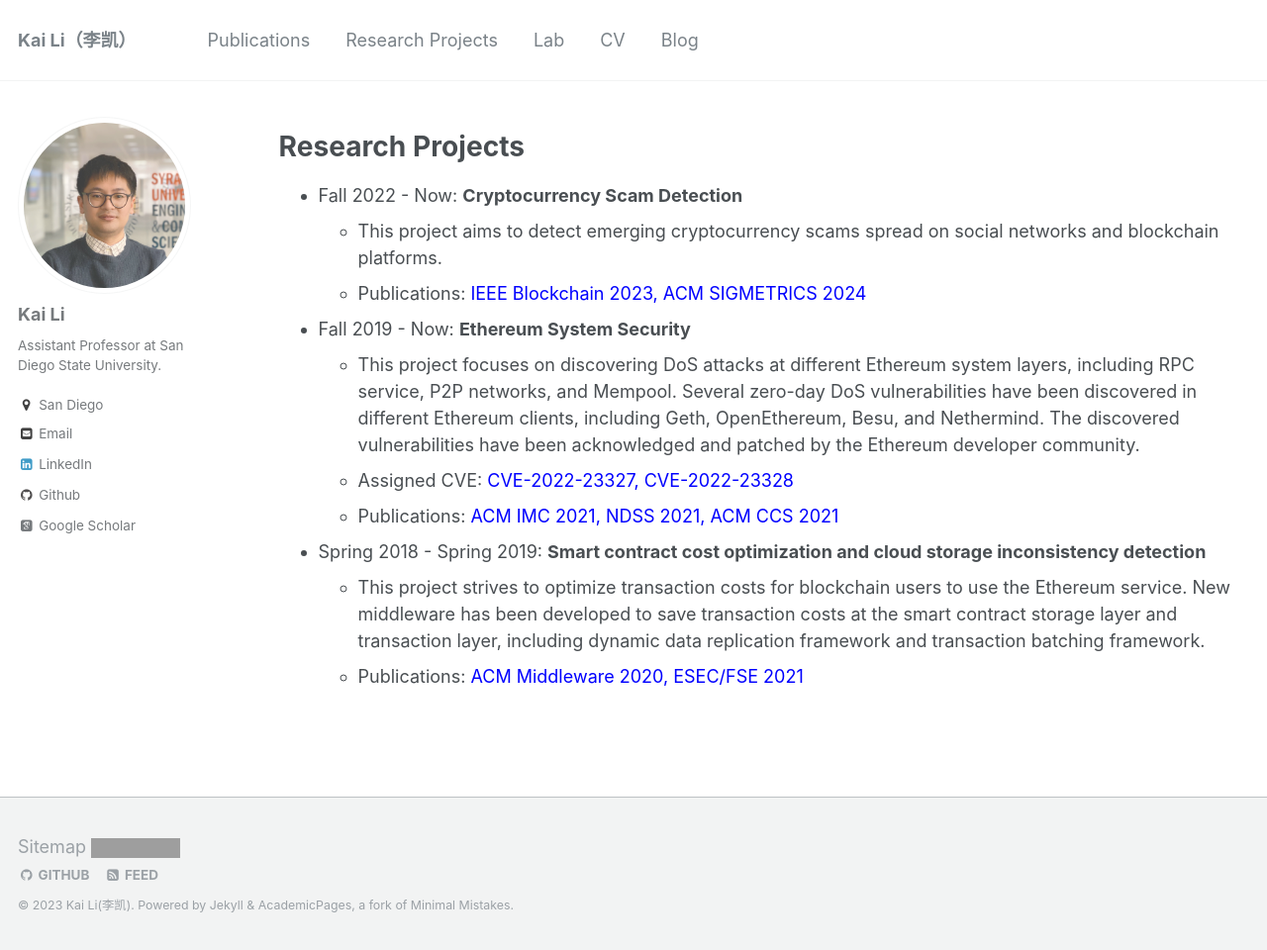
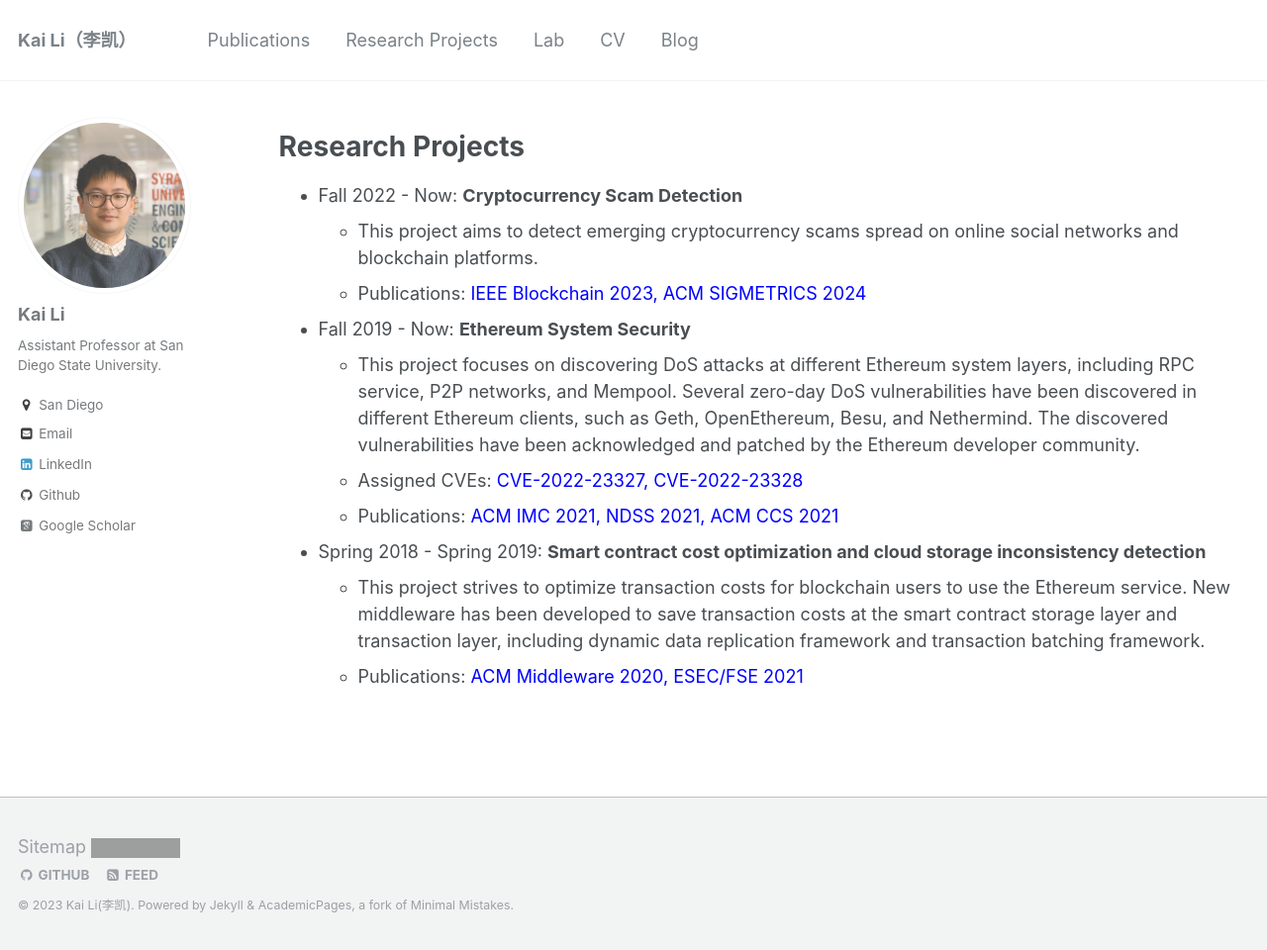
Before and after one commit to likai1993/likai1993.github.io, a Jekyll site: the page built from _pages/research.md, in a window 1280 px wide and 960 px high. Shown: the whole window at 99% size. Built offline with Jekyll 4.4.1, drawn with Linux system fonts in a browser that asks for light colours; some web fonts are replaced; grey boxes are pictures that could not be loaded.

Commit message:
Update research.md

```diff
--- a/_pages/research.md
+++ b/_pages/research.md
@@ -10,12 +10,12 @@ redirect_from:
 Research Projects
 ======
 * Fall 2022 - Now: **Cryptocurrency Scam Detection**
-  * This project aims to detect emerging cryptocurrency scams spread on social networks and blockchain platforms.
+  * This project aims to detect emerging cryptocurrency scams spread on online social networks and blockchain platforms.
   * Publications: <span style="color:blue">[IEEE Blockchain 2023](https://arxiv.org/abs/2306.10634), [ACM SIGMETRICS 2024](https://arxiv.org/abs/2310.12306)</span>
 
 * Fall 2019 - Now: **Ethereum System Security**
-  * This project focuses on discovering DoS attacks at different Ethereum system layers, including RPC service, P2P networks, and Mempool. Several zero-day DoS vulnerabilities have been discovered in different Ethereum clients, including Geth, OpenEthereum, Besu, and Nethermind. The discovered vulnerabilities have been acknowledged and patched by the Ethereum developer community.
-  * Assigned CVE: <span style="color:blue">[CVE-2022-23327](https://cve.mitre.org/cgi-bin/cvename.cgi?name=CVE-2022-23327), [CVE-2022-23328](https://cve.mitre.org/cgi-bin/cvename.cgi?name=CVE-2022-23328)</span>
+  * This project focuses on discovering DoS attacks at different Ethereum system layers, including RPC service, P2P networks, and Mempool. Several zero-day DoS vulnerabilities have been discovered in different Ethereum clients, such as Geth, OpenEthereum, Besu, and Nethermind. The discovered vulnerabilities have been acknowledged and patched by the Ethereum developer community.
+  * Assigned CVEs: <span style="color:blue">[CVE-2022-23327](https://cve.mitre.org/cgi-bin/cvename.cgi?name=CVE-2022-23327), [CVE-2022-23328](https://cve.mitre.org/cgi-bin/cvename.cgi?name=CVE-2022-23328)</span>
   * Publications: <span style="color:blue">[ACM IMC 2021](https://dl.acm.org/doi/abs/10.1145/3487552.3487814), [NDSS 2021](https://www.ndss-symposium.org/ndss-paper/as-strong-as-its-weakest-link-how-to-break-blockchain-dapps-at-rpc-service/), [ACM CCS 2021](https://dl.acm.org/doi/10.1145/3460120.3485369)</span>
 
 * Spring 2018 - Spring 2019: **Smart contract cost optimization and cloud storage inconsistency detection**
```
